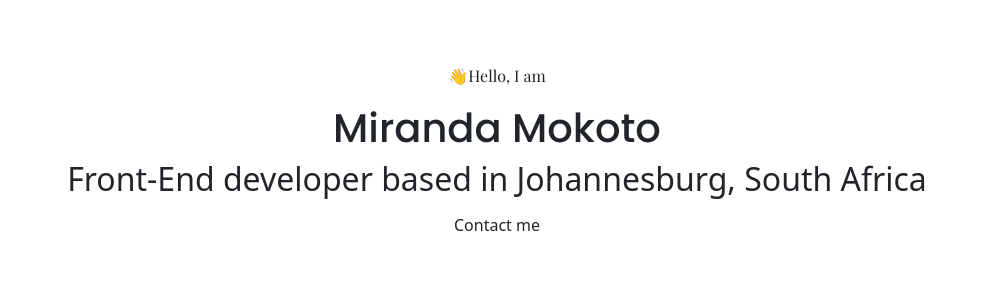
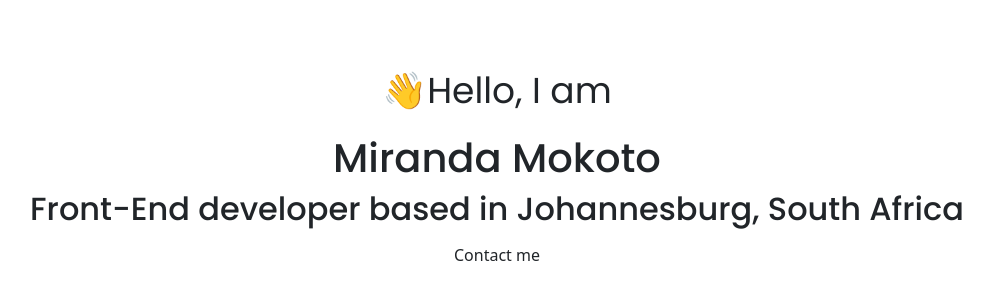
Before and after one commit to mmokoto/portfolio-project, a plain HTML site: page index.html in a window 1280 px wide. Shown: the part 96-396 px from the top of the page, without its empty margins (143-1136 px from the left). Drawn offline with nearby package versions, Linux system fonts and the light colour scheme; a web font is replaced by a local one.

Commit message:
changed font name and sizes

```diff
--- a/styles/portfolio.css
+++ b/styles/portfolio.css
@@ -1,6 +1,6 @@
 
 
-h1 {
+h1, h2, h3, h4, h5, h6 {
     color: black;
     font-family: "Poppins", sans-serif;
     font-weight: 600;
@@ -19,3 +19,8 @@ p {
   text-align: center;
   padding: 160px 20px;
 }
+
+.hero p {
+    font-family: "Poppins", sans-serif;
+    font-size: 36px;
+}
```
